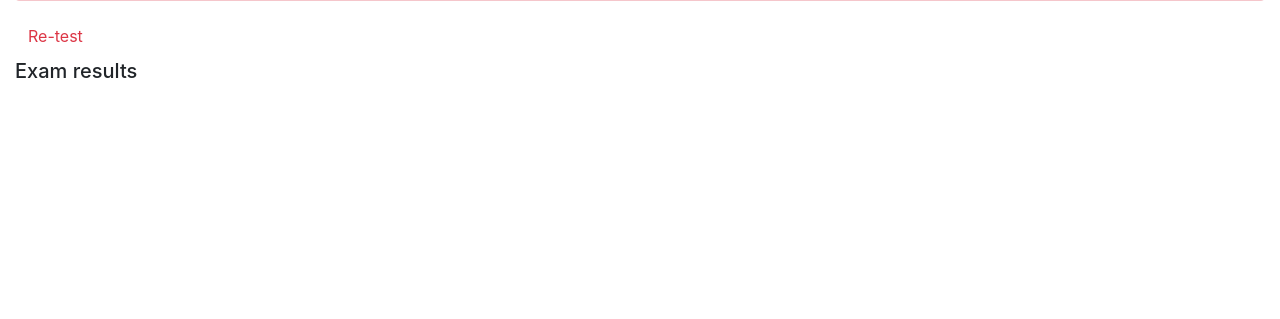
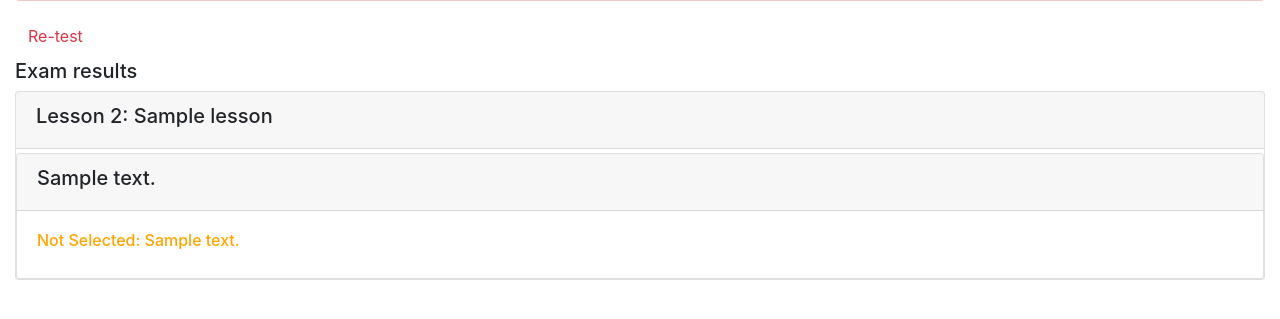
Before and after one commit to Er1cCheng/IBM-Full-Stack-Project, a Django app: template onlinecourse/templates/onlinecourse/exam_result_bootstrap.html in a window 1280 px wide. Shown: the part 105-424 px from the top of the page. Run offline with Django 3.2, Linux system fonts and the light colour scheme; tables that the repository leaves empty hold one stand-in row (values such as "Sample post"); the template is opened without the code that fills it: values that come from a table or form of the project are taken from there, most other values are stand-ins (such as "Sample title", 1, 10 or a date in 2020); some libraries are stand-ins or nearby versions.

Commit message:
functionality done

```diff
--- a/onlinecourse/templates/onlinecourse/exam_result_bootstrap.html
+++ b/onlinecourse/templates/onlinecourse/exam_result_bootstrap.html
@@ -49,7 +49,34 @@
         {% endif %}
         <div class="card-columns-vertical mt-1">
         <h5 class="">Exam results</h5>
-            <!--HINT Display exam results-->
+        {% for lesson in course.lesson_set.all %}
+            <div class="card mt-1">
+                <div class="card-header"><h5>Lesson {{lesson.order|add:1}}: {{lesson.title}}</h5></div>
+                <!--div class="card-body">{{lesson.content}}</div-->
+                        {% for question in lesson.question_set.all %}
+                        <div class="card mt-1">
+                            <div class="card-header"><h5>{{ question.question_text}}</h5></div>
+                            {% csrf_token %}
+                            <div class="card-body">
+                                {% for choice in question.choice_set.all %}
+
+                                    {% if choice.is_correct %}
+                                        {% if choice.id in selected_ids %}
+                                            <h6><FONT COLOR=GREEN>Correct answer: {{choice.content}}</h6>
+                                        {% else %}
+                                            <h6><FONT COLOR=ORANGE>Not Selected: {{choice.content}}</h6>
+                                        {% endif%}
+                                    {% else %}
+                                        <h6><FONT COLOR=BLACK>{{choice.content}}</h6>
+                                    {% endif%}
+
+                                {% endfor %}
+                            </div>
+                        </div>
+
+                        {% endfor %}
+            </div>
+        {% endfor %}
         </div>
     </div>
 </body>
```
Also changed, not shown: onlinecourse/templates/onlinecourse/course_detail_bootstrap.html (+6 -4 lines), onlinecourse/views.py (+23 -6 lines).
